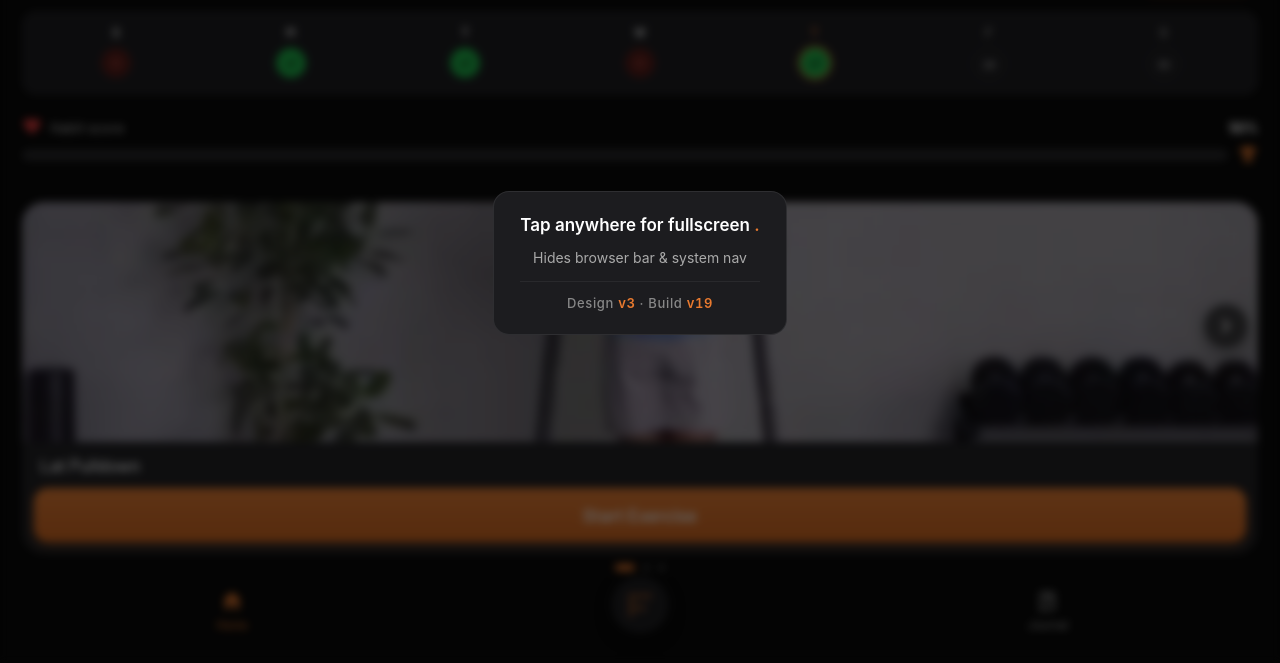
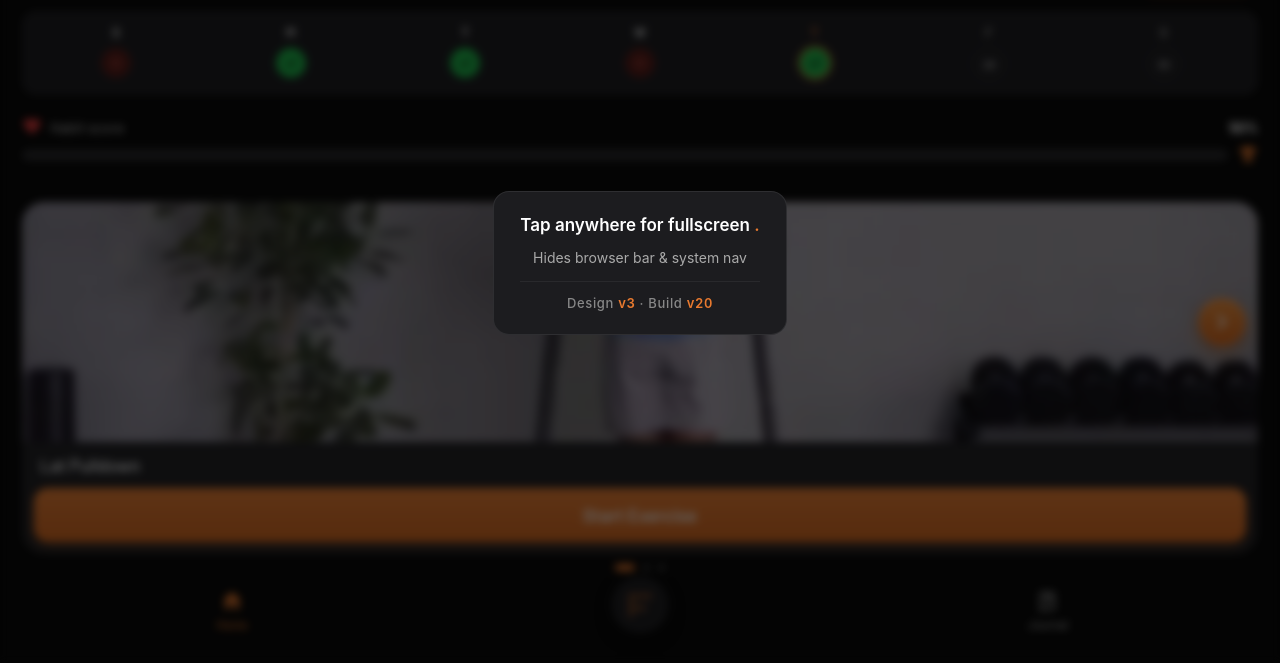
Before and after one commit to rohit-aroleap/ferra-app-preview, a plain HTML site: page index.html in a window 1280 px wide. Shown: the part 137-800 px from the top of the page. Drawn offline with Linux system fonts and the light colour scheme.

Commit message:
Make chevron buttons solid ember-orange with continuous pulse — build v20

```diff
--- a/index.html
+++ b/index.html
@@ -8,7 +8,7 @@
   <meta name="apple-mobile-web-app-capable" content="yes" />
   <meta name="apple-mobile-web-app-status-bar-style" content="black-translucent" />
   <meta name="apple-mobile-web-app-title" content="Ferra" />
-  <title>Ferra · Home v3 — build v19</title>
+  <title>Ferra · Home v3 — build v20</title>
   <link rel="preconnect" href="https://fonts.googleapis.com" />
   <link rel="preconnect" href="https://fonts.gstatic.com" crossorigin />
   <link href="https://fonts.googleapis.com/css2?family=Barlow+Condensed:wght@600;700&family=Barlow:wght@400;500;600;700&display=swap" rel="stylesheet" />
@@ -419,35 +419,35 @@
     /* The circular chevron buttons */
     .ex-nav-btn {
       position: absolute;
-      top: 102px;            /* vertically centred over the 240px image */
-      width: 44px;
-      height: 44px;
+      top: 96px;             /* vertically centred over the 240px image */
+      width: 48px;
+      height: 48px;
       border-radius: 50%;
-      background: rgba(10, 10, 10, 0.62);
-      backdrop-filter: blur(8px);
-      -webkit-backdrop-filter: blur(8px);
-      border: 1px solid rgba(255, 255, 255, 0.18);
+      background: linear-gradient(180deg, #F2933F 0%, #D8691F 100%);
+      border: 1.5px solid rgba(255, 255, 255, 0.35);
       display: grid;
       place-items: center;
       color: #fff;
       cursor: pointer;
       z-index: 4;
       padding: 0;
-      transition: opacity .18s ease, transform .12s ease, background .15s;
-      box-shadow: 0 4px 14px rgba(0, 0, 0, 0.4);
+      transition: opacity .18s ease, transform .12s ease, filter .15s;
+      box-shadow: 0 6px 18px rgba(216, 105, 31, 0.55),
+                  0 2px 6px rgba(0, 0, 0, 0.4),
+                  inset 0 1px 0 rgba(255, 255, 255, 0.25);
     }
-    .ex-nav-btn:hover { background: rgba(20, 20, 20, 0.75); }
+    .ex-nav-btn:hover { filter: brightness(1.08); }
     .ex-nav-btn:active { transform: scale(0.92); }
-    .ex-nav-btn svg { width: 22px; height: 22px; }
-    .ex-nav-btn.prev { left: 10px; }
-    .ex-nav-btn.next { right: 10px; }
-    /* The next arrow gently pulses once or twice to attract attention */
+    .ex-nav-btn svg { width: 24px; height: 24px; stroke: #fff; }
+    .ex-nav-btn.prev { left: 12px; }
+    .ex-nav-btn.next { right: 12px; }
+    /* The next arrow continually pulses (until armed -> still pulses; stops once user taps it) */
     .ex-nav-btn.next {
-      animation: nextPulse 1600ms ease-in-out 600ms 3 both;
+      animation: nextPulse 1500ms ease-in-out 700ms infinite both;
     }
     @keyframes nextPulse {
-      0%, 100% { box-shadow: 0 4px 14px rgba(0,0,0,0.4), 0 0 0 0 rgba(233,122,47,0); }
-      50%      { box-shadow: 0 4px 14px rgba(0,0,0,0.4), 0 0 0 10px rgba(233,122,47,0.18); }
+      0%, 100% { box-shadow: 0 6px 18px rgba(216, 105, 31, 0.55), 0 2px 6px rgba(0,0,0,0.4), inset 0 1px 0 rgba(255,255,255,0.25), 0 0 0 0 rgba(233,122,47,0.45); }
+      50%      { box-shadow: 0 6px 18px rgba(216, 105, 31, 0.55), 0 2px 6px rgba(0,0,0,0.4), inset 0 1px 0 rgba(255,255,255,0.25), 0 0 0 14px rgba(233,122,47,0); }
     }
     body:not(.armed) .ex-nav-btn.next { animation: none; }
     .ex-nav-btn.hidden {
@@ -851,7 +851,7 @@
       var ua = navigator.userAgent || '';
       var isIOS = /iPad|iPhone|iPod/.test(ua) || (navigator.platform === 'MacIntel' && navigator.maxTouchPoints > 1);
       var inStandalone = (window.matchMedia && window.matchMedia('(display-mode: standalone)').matches) || window.navigator.standalone === true;
-      var PREVIEW_VERSION = 'v19';
+      var PREVIEW_VERSION = 'v20';
       var DESIGN_VERSION = 'v3';
       var verLine = '<div class="ver">Design <b>' + DESIGN_VERSION + '</b> · Build <b>' + PREVIEW_VERSION + '</b></div>';
       if (inStandalone) {
@@ -923,8 +923,9 @@
         next.classList.toggle('hidden', idx === cards.length - 1);
       }
 
-      prev.addEventListener('click', function (e) { e.stopPropagation(); show(idx - 1); });
-      next.addEventListener('click', function (e) { e.stopPropagation(); show(idx + 1); });
+      function stopPulse() { next.style.animation = 'none'; }
+      prev.addEventListener('click', function (e) { e.stopPropagation(); stopPulse(); show(idx - 1); });
+      next.addEventListener('click', function (e) { e.stopPropagation(); stopPulse(); show(idx + 1); });
 
       // Touch swipe — bonus affordance for users who do swipe
       var sx = null, sy = null;
```
